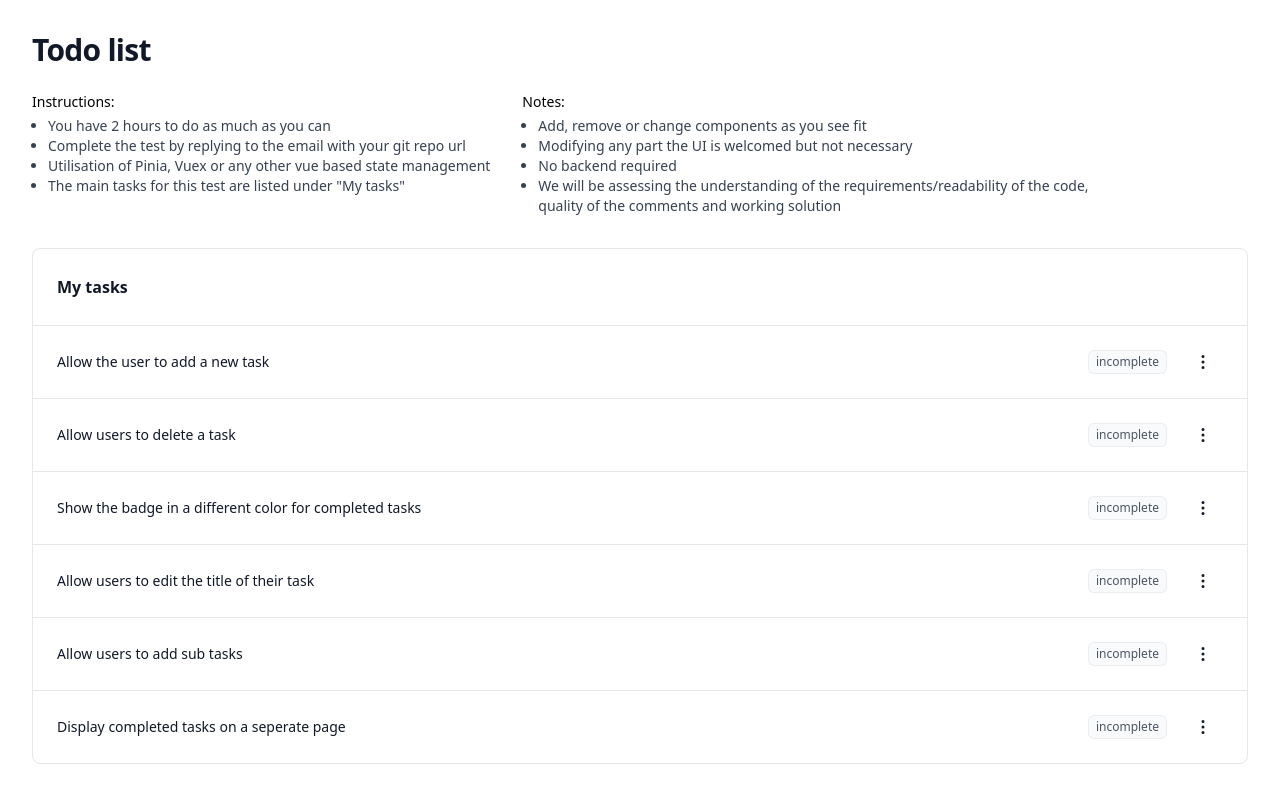
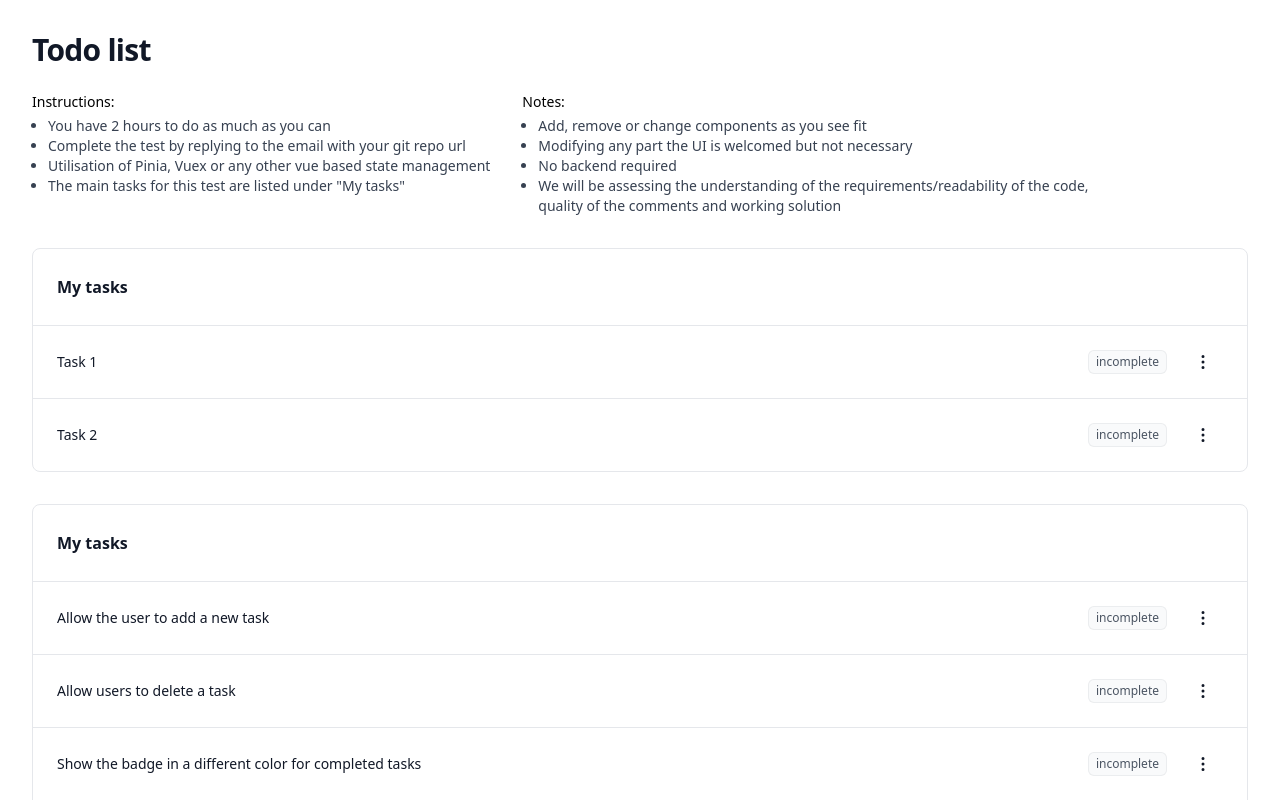
Before and after one commit to Leon-Digistorm/test-output, a Vue app: page / in a window 1280 px wide. Shown: the top 800 px of the page. Built offline with nearby package versions, Linux system fonts and the light colour scheme.

Commit message:
Vuex store and displaying actual tasks from store

```diff
--- a/index.html
+++ b/index.html
@@ -4,7 +4,7 @@
     <meta charset="UTF-8" />
     <link rel="icon" type="image/svg+xml" href="/vite.svg" />
     <meta name="viewport" content="width=device-width, initial-scale=1.0" />
-    <title>Vite + Vue</title>
+    <title>Leon Andov Final</title>
   </head>
   <body>
     <div id="app"></div>
--- a/src/main.js
+++ b/src/main.js
@@ -1,5 +1,6 @@
 import { createApp } from 'vue'
 import { createWebHashHistory, createRouter } from 'vue-router'
+import store from './store/store'
 
 import App from '@/App.vue'
 import Home from '@/pages/Home.vue'
@@ -19,5 +20,6 @@ const router = createRouter({
 })
 
 const app = createApp(App)
+app.use(store)
 app.use(router)
 app.mount('#app')
--- a/src/pages/Home.vue
+++ b/src/pages/Home.vue
@@ -1,7 +1,7 @@
 <template>
     <div class="p-8 space-y-8">
         <Header />
-
+        <Tasks :tasks="tasks"></Tasks>
         <Tasks :tasks="todos" />
 
         <div>
@@ -21,6 +21,13 @@
 <script setup>
     import Header from '@/components/Header.vue'
     import Tasks from '@/components/Tasks.vue'
+    import { computed } from 'vue'
+
+    import { useStore } from 'vuex';
+
+    const store = useStore();
+    const tasks = computed(() => store.getters.pendingTasks);
+    console.log(tasks.value);
 
     /**
      * Digistorm frontend test main tasks
--- /dev/null
+++ b/src/store/store.js
@@ -0,0 +1,65 @@
+
+import { createStore } from 'vuex';
+
+export default createStore({
+  state: {
+    tasks: [
+        {
+            id: 1,
+            title: 'Task 1',
+            complete: false,
+            subtasks: []
+        },
+        {
+            id: 2,
+            title: 'Task 2',
+            complete: false,
+            subtasks: []
+        }
+    ]
+  },
+    mutations: {
+        ADD_TASK(state, task) {
+            state.tasks.push(task);
+        },
+        DELETE_TASK(state, taskId) {
+            state.tasks = state.tasks.filter(task => task.id !== taskId);
+        },
+        EDIT_TASK(state, { taskId, title }) {
+            const task = state.tasks.find(task => task.id === taskId);
+            if (task) task.title = title;
+        },
+        TOGGLE_TASK(state, taskId) {
+            const task = state.tasks.find(task => task.id === taskId);
+            if (task) task.completed = !task.completed;
+        },
+        ADD_SUBTASK(state, { taskId, subtask }) {
+            const task = state.tasks.find(task => task.id === taskId);
+            if (task) {
+                task.subtasks.push(subtask);
+            }
+        }
+    },
+    actions: {
+        addTask({ commit }, task) {
+            commit('ADD_TASK', task);
+        },
+        deleteTask({ commit }, taskId) {
+            commit('DELETE_TASK', taskId);
+        },
+        editTask({ commit }, task) {
+            commit('EDIT_TASK', task);
+        },
+        toggleTask({ commit }, taskId) {
+            commit('TOGGLE_TASK', taskId);
+        },
+        addSubtask({ commit }, payload) {
+            commit('ADD_SUBTASK', payload);
+        }
+    },
+    getters: {
+        allTasks: (state) => state.tasks,
+        completedTasks: (state) => state.tasks.filter(task => task.completed),
+        pendingTasks: (state) => state.tasks.filter(task => !task.completed)
+    }
+});
```
